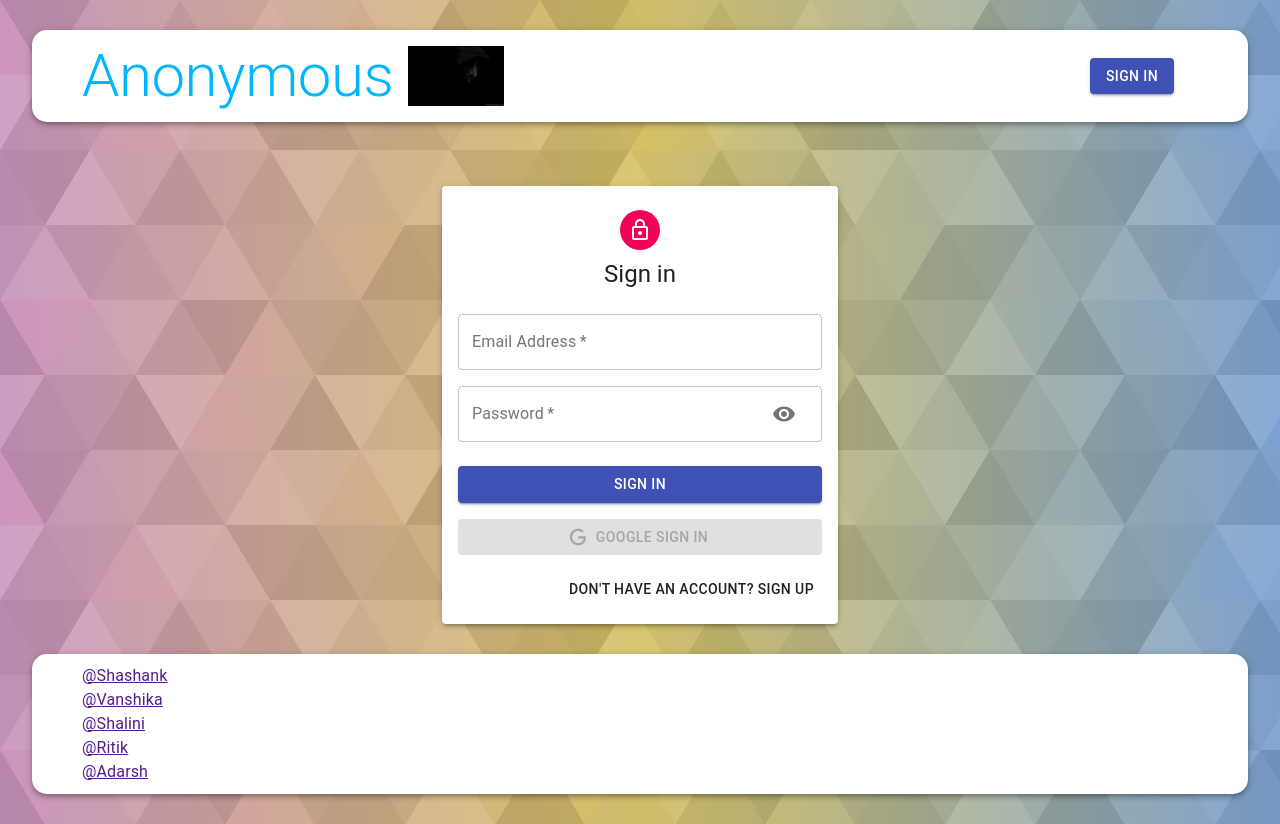
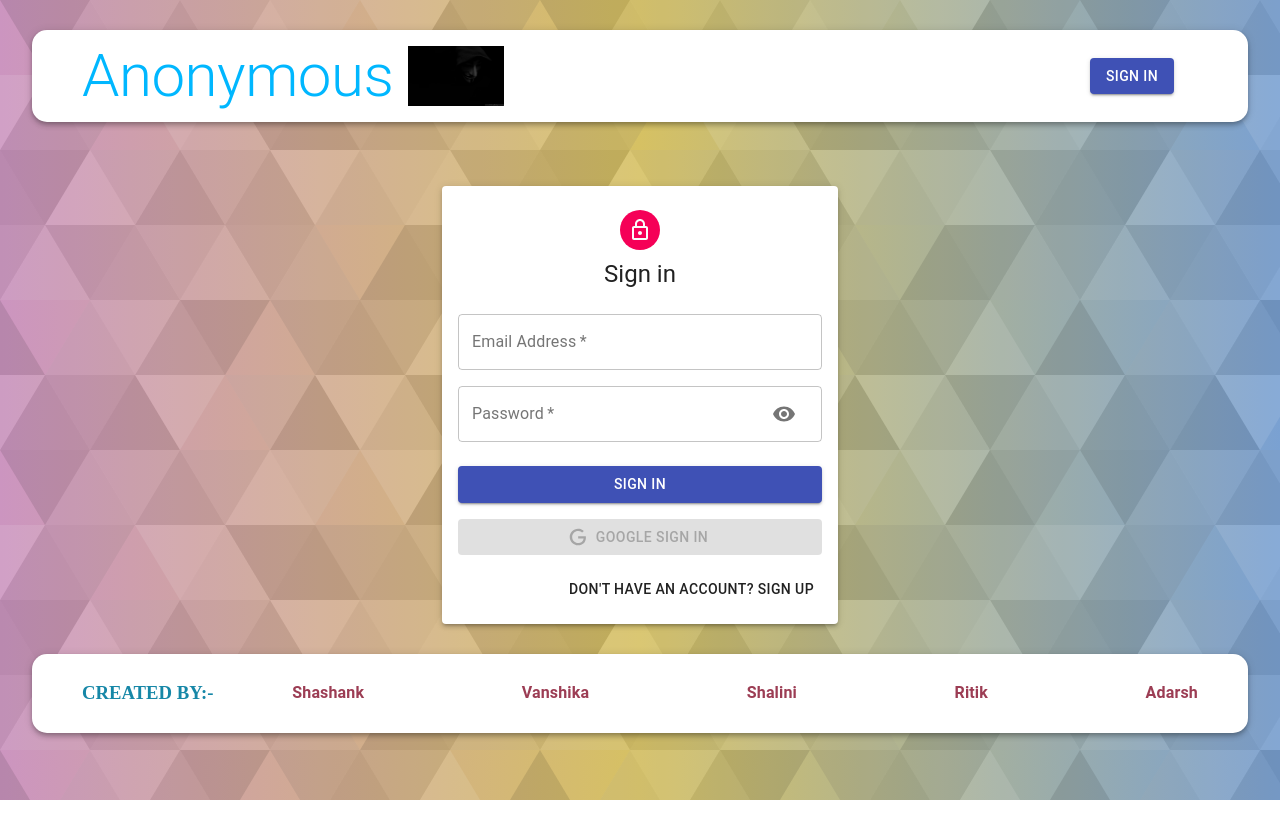
Before and after one commit to Ritik-code/Anonymous, a React (Create React App) app in the folder client/anonymous/: page /auth in a window 1280 px wide. After the commit the page ends 800 px from the top, so only its background shows below. Built offline with nearby package versions, Linux system fonts and the light colour scheme.

Commit message:
footer modified

```diff
--- a/client/anonymous/src/App.js
+++ b/client/anonymous/src/App.js
@@ -4,7 +4,7 @@ import { BrowserRouter, Switch, Route } from "react-router-dom";
 
 import Home from "./components/Home/Home";
 import Navbar from "./components/Navbar/Navbar";
-import Footer from "./components/Footer"
+import Footer from "./components/Footer/Footer"
 import Auth from "./components/Auth/Auth";
 
 const App = () => (
--- a/client/anonymous/src/components/Footer.js
+++ /dev/null
@@ -1,43 +0,0 @@
-import React, { useState, useEffect } from "react";
-import { AppBar, Typography, Toolbar, Avatar, Button } from "@material-ui/core";
-import useStyles from "./Navbar/styles";
-import { Link, useHistory, useLocation } from "react-router-dom";
-
-const Footer = () => {
-
-  const classes = useStyles();
-
-
-
-  return (
-    <AppBar className={classes.appBar} position="static" color="inherit">
-
-
-      <Typography className={classes.root}>
-  <Link href="https://github.com/ShashankAgrawal003" >
-  @Shashank
-  </Link>
-  <br></br>
-  <Link href="https://github.com/vanshika0307"  >
-  @Vanshika
-  </Link>
-  <br></br>
-  <Link href="https://github.com/shalinikumari50" >
-  @Shalini
-  </Link>
-  <br></br>
-  <Link href="https://github.com/Ritik-code"  >
-  @Ritik
-  </Link>
-  <br></br>
-  <Link href="https://github.com/ADDY-AK"  >
-  @Adarsh
-  </Link>
-
-</Typography>
-
-    </AppBar>
-  );
-};
-
-export default Footer;
--- /dev/null
+++ b/client/anonymous/src/components/Footer/Footer.js
@@ -0,0 +1,60 @@
+import React, { useState, useEffect } from "react";
+import { AppBar, Typography, Toolbar, Avatar, Button } from "@material-ui/core";
+import useStyles from "./styles";
+import { Link, useHistory, useLocation } from "react-router-dom";
+
+const Footer = () => {
+
+  const classes = useStyles();
+
+
+
+  return (
+    <AppBar className={classes.appBar} position="static" color="inherit">
+
+        <h3 className={classes.heading}>CREATED BY:-</h3>
+
+      <Typography className={classes.root}>
+  <Link className={classes.git} href="https://github.com/ShashankAgrawal003" >
+  <strong>Shashank</strong>
+  </Link>
+  </Typography>
+
+  <br></br>
+
+  <Typography className={classes.root}>
+  <Link className={classes.git} href="https://github.com/vanshika0307"  >
+  <strong>Vanshika</strong>
+  </Link>
+  </Typography>
+
+  <br></br>
+
+  <Typography className={classes.root}>
+  <Link className={classes.git} href="https://github.com/shalinikumari50" >
+  <strong>Shalini</strong>
+  </Link>
+  </Typography>
+
+  <br></br>
+
+<Typography className={classes.root}>
+<Link className={classes.git} href="https://github.com/Ritik-code"  >
+  <strong>Ritik</strong>
+  </Link>
+</Typography>
+
+  <br></br>
+
+  <Typography className={classes.root}>
+  <Link className={classes.git} href="https://github.com/ADDY-AK"  >
+  <strong>Adarsh</strong>
+  </Link>
+  </Typography>
+
+
+    </AppBar>
+  );
+};
+
+export default Footer;
--- /dev/null
+++ b/client/anonymous/src/components/Footer/styles.js
@@ -0,0 +1,31 @@
+import { makeStyles } from "@material-ui/core/styles";
+import { deepPurple } from "@material-ui/core/colors";
+
+export default makeStyles((theme) => ({
+  appBar: {
+    borderRadius: 15,
+    margin: "30px 0",
+    display: "flex",
+    flexDirection: "row",
+    justifyContent: "space-between",
+    alignItems: "center",
+    padding: "10px 50px",
+  },
+  heading: {
+    color: "#1687a7",
+    textDecoration: "none",
+  },
+  git: {
+    textDecoration: "none",
+    color: "#9c3d54",
+    "&:hover": {
+        padding: "10px 30px",
+        borderRadius: 15,
+        backgroundColor: "#ffaec0",
+        transition: "0.4s",
+        color:"#b34180"
+
+      },
+
+  },
+}));
```
